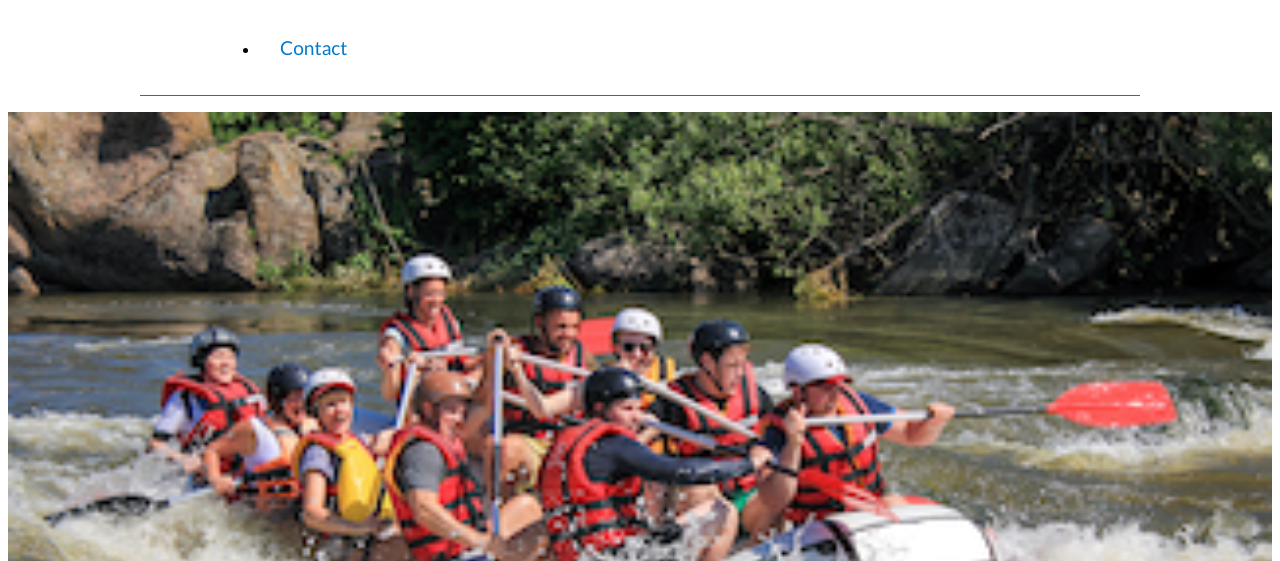
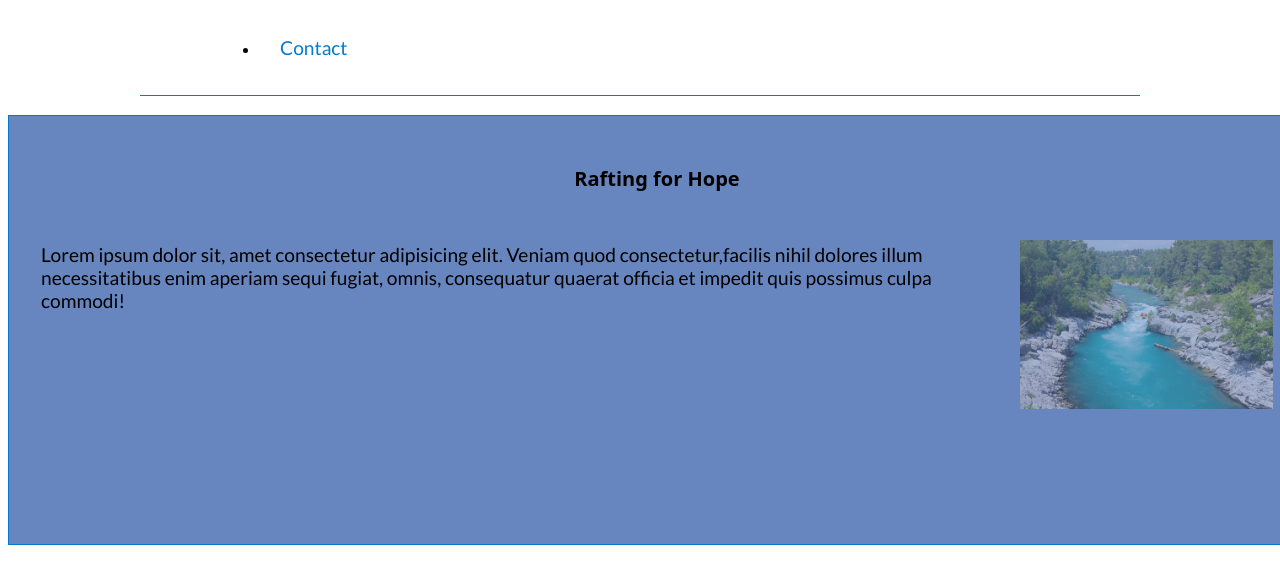
Before and after one commit to mitasun/wdd130, a plain HTML site: page wwr/about.html in a window 1280 px wide. Shown: the part 205-766 px from the top of the page. Drawn offline with Linux system fonts and the light colour scheme; a web font is replaced by a local one.

Commit message:
update42.6.4.8

```diff
--- a/wwr/about.html
+++ b/wwr/about.html
@@ -29,7 +29,6 @@
     </header>
     <main>
         <div>
-            <img class="backgrd" src="images/hero_back.webp" alt="">
             <article class="div-art">
                 <h1 class="div-h1">Rafting for Hope</h1>
                 <img class="div-image" src="images/happy.jpg" alt="happy">
```
